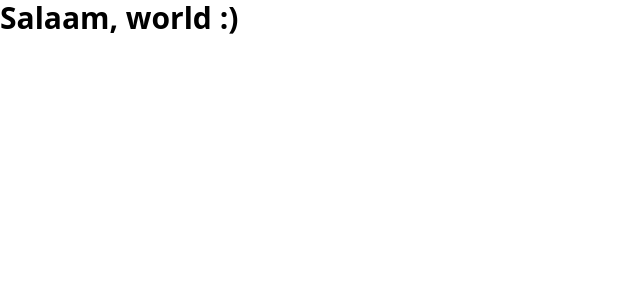
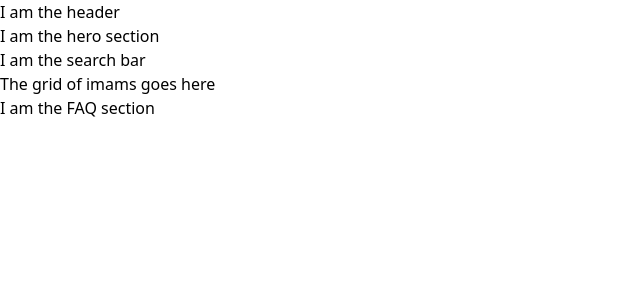
Before and after one commit to shah-a/Book-an-Imam, a React (Vite) app: page / in a window 1280 px wide. Shown: the top 300 px of the page, without its empty margins (0-640 px from the left). Built offline with nearby package versions, Linux system fonts and the light colour scheme.

Commit message:
[Update] Planned site structure and bootstrapped each component

```diff
--- a/src/components/App.jsx
+++ b/src/components/App.jsx
@@ -1,8 +1,19 @@
+import Header from './Header';
+import Hero from './Hero';
+import Search from './Search';
+import Faq from './Faq';
+
 function App() {
   return (
-    <h1 className="text-3xl font-bold">
-      Salaam, world :)
-    </h1>
+    <div className="App">
+      <Header />
+      <Hero />
+      <Search />
+      <h1>
+        The grid of imams goes here
+      </h1>
+      <Faq />
+    </div>
   )
 }
 
--- /dev/null
+++ b/src/components/Faq/index.jsx
@@ -0,0 +1,9 @@
+function Faq() {
+  return (
+    <h1 className="Faq">
+      I am the FAQ section
+    </h1>
+  );
+}
+
+export default Faq;
--- /dev/null
+++ b/src/components/Header/index.jsx
@@ -0,0 +1,9 @@
+function Header() {
+  return (
+    <header className="Header">
+      I am the header
+    </header>
+  );
+}
+
+export default Header;
--- /dev/null
+++ b/src/components/Hero/index.jsx
@@ -0,0 +1,9 @@
+function Hero() {
+  return (
+    <h1 className="Hero">
+      I am the hero section
+    </h1>
+  );
+}
+
+export default Hero;
--- /dev/null
+++ b/src/components/Search/index.jsx
@@ -0,0 +1,9 @@
+function Search() {
+  return (
+    <h1 className="Search">
+      I am the search bar
+    </h1>
+  );
+}
+
+export default Search;
```
